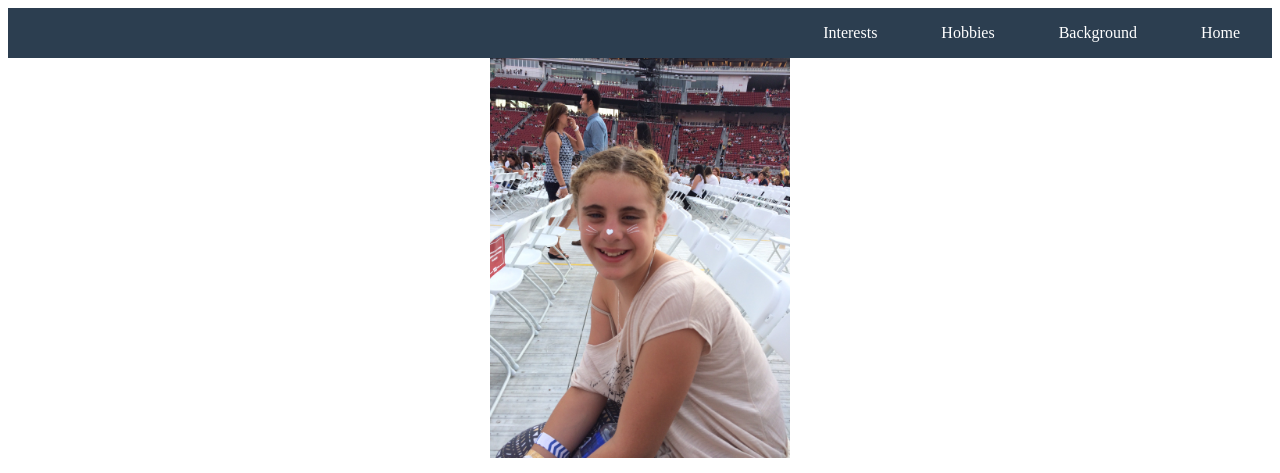
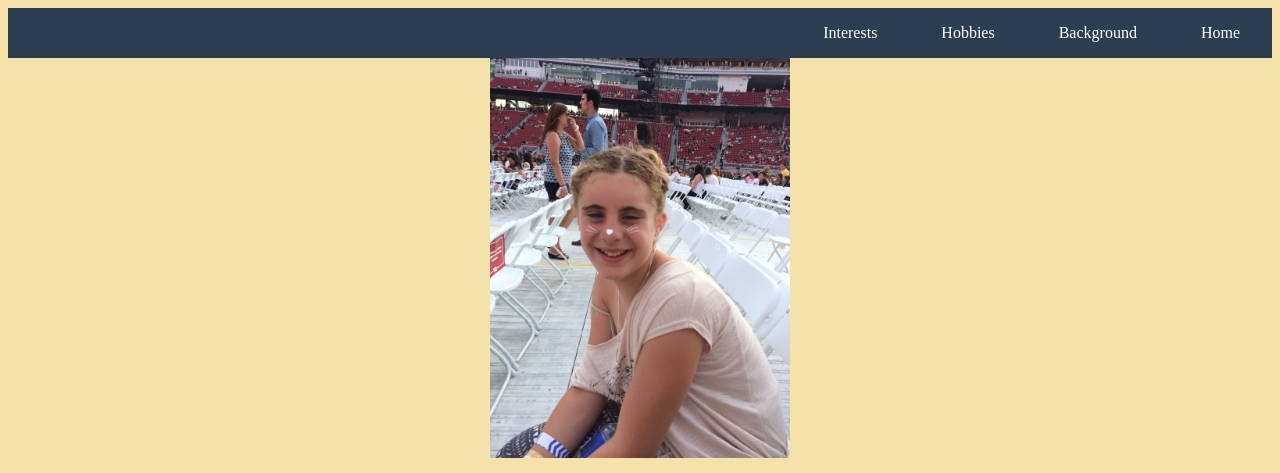
Before and after one commit to Meowfluf4/Meowfluf4.github.io, a plain HTML site: page page.html in a window 1280 px wide. Shown: the top 473 px of the page. Drawn offline with Linux system fonts and the light colour scheme.

Commit message:
Update page.html

```diff
--- a/page.html
+++ b/page.html
@@ -16,6 +16,13 @@
 
 <img style="margin:auto;display:block" src="IMG_6211.jpg" width="300" height="400"></img>
 
+ <style>
+   body {
+     background-color: #F3E2A9
+   }
+  </style>
+
+
 <h1 align="center">Emma Mailey</h1>
 <hr>
 
```
